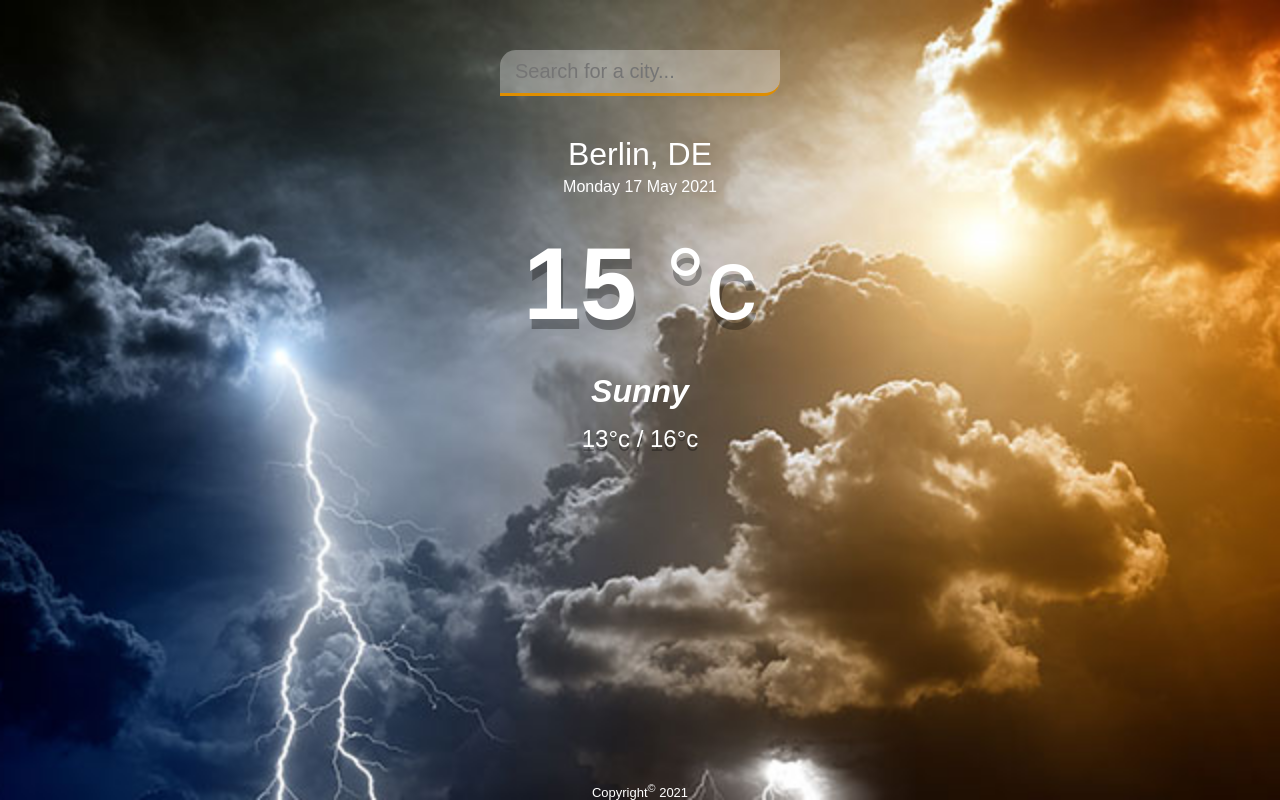
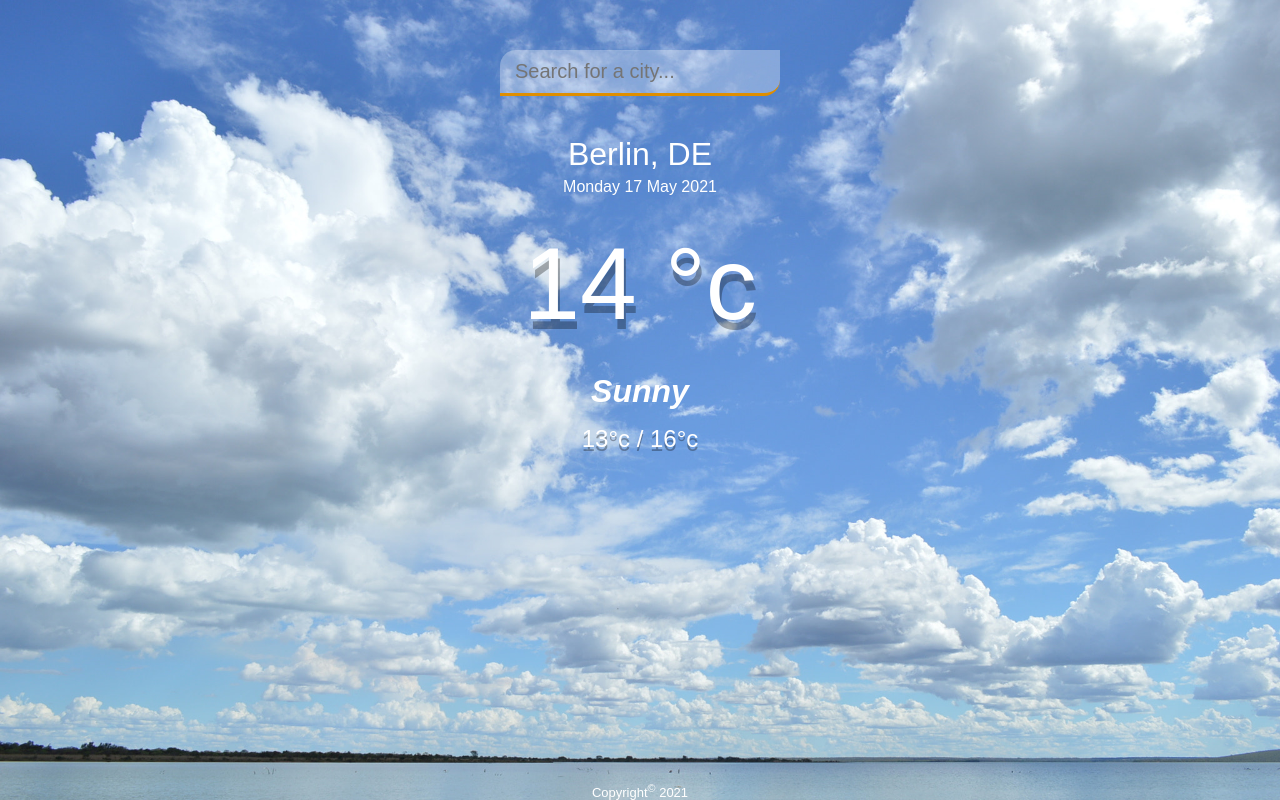
Before and after one commit to hamzadarej/Weather-App, a website: page src/index.html in a window 1280 px wide. Drawn offline with Linux system fonts and the light colour scheme.

Commit message:
WeatherApp

```diff
--- a/src/index.html
+++ b/src/index.html
@@ -25,7 +25,7 @@
           <div class="date">Monday 17 May 2021</div>
         </section>
         <div class="current">
-          <div class="temp">15 <span>°c</span></div>
+          <div class="temp"><span class="tempN">14</span> <span>°c</span></div>
           <div class="weather">Sunny</div>
           <div class="hi-low">13°c / 16°c</div>
         </div>
--- a/src/scripts/index.js
+++ b/src/scripts/index.js
@@ -2,3 +2,16 @@
 const year = new Date().getFullYear();
 const setYear = document.querySelector(".year");
 setYear.innerHTML = year;
+
+function changeBg() {
+  let temp = document.querySelector(".tempN").innerHTML;
+  let body = document.querySelector("body");
+
+  if (temp > 15) {
+    body.style.backgroundImage = "url('images/sunny.jpeg')";
+  }
+  if (temp < 15 && temp > 10) {
+    body.style.backgroundImage = "url('images/Cloudy.jpeg')";
+  }
+}
+changeBg();
--- a/src/scss/main.css
+++ b/src/scss/main.css
@@ -11,7 +11,7 @@ html {
 body {
   font-size: 1.6ren;
   font-family: "montserrat", sans-serif;
-  background-image: url(../images/bg.jpg);
+  background-image: url(../images/normalW.jpg);
   background-size: cover;
   background-position: top center;
   background-repeat: no-repeat;
```
Also changed, not shown: src/images/Cloudy.jpeg (added), src/images/normalW.jpg (added), src/images/sunny.jpeg (added).
